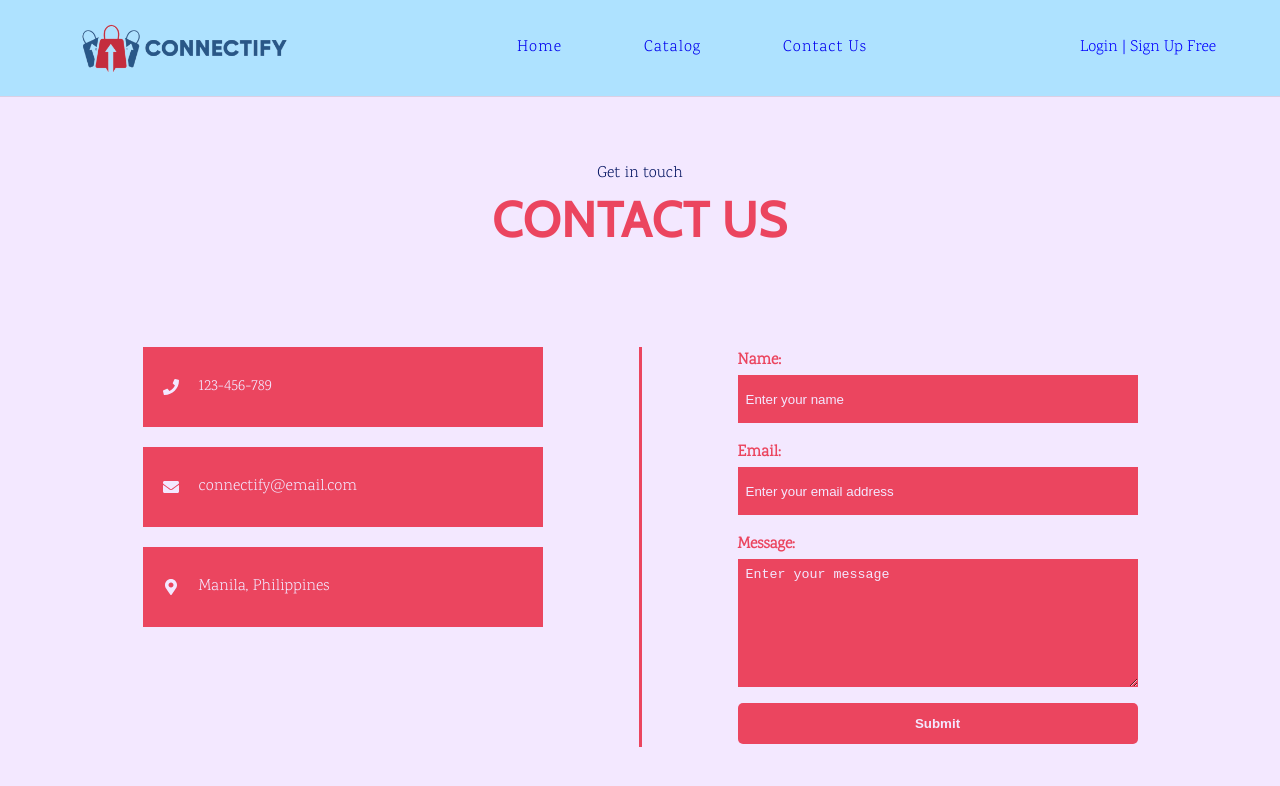
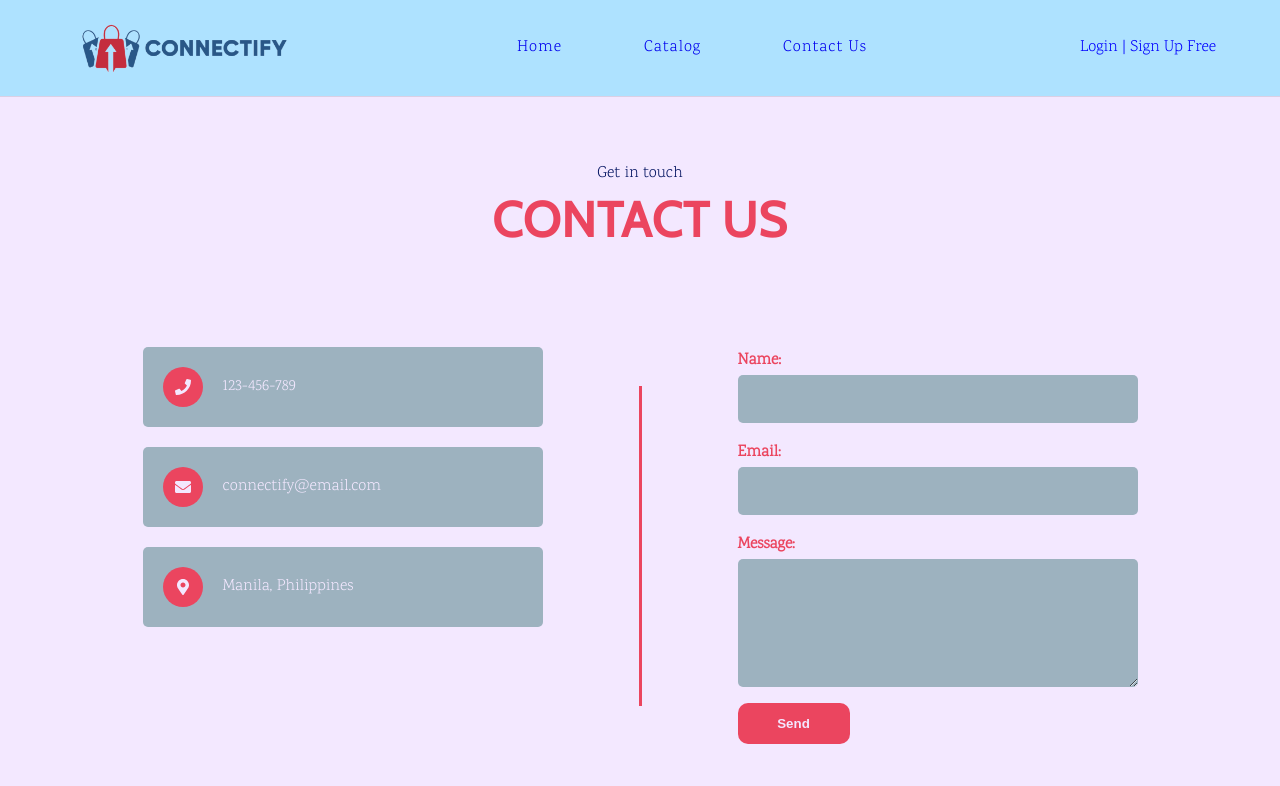
Before and after one commit to r4sy4n/connectify, a React (Create React App) app in the folder client/: page /contactus in a window 1280 px wide. Shown: the top 786 px of the page. Built offline with nearby package versions, Linux system fonts and the light colour scheme.

Commit message:
fix: change bg-colors, font colors, div sizings

```diff
--- a/client/src/assets/wrappers/ContactDetailsWrapper.js
+++ b/client/src/assets/wrappers/ContactDetailsWrapper.js
@@ -13,11 +13,22 @@ const ContactItem = styled.div`
   align-items: center;
   gap: 20px;
   justify-content: flex-start;
-  background-color: #EB455F;
+  background-color: rgb(157, 178, 191);
   width: 25rem;
   height: 5rem;
   padding-left: 20px;
   color: #F3E8FF;
+  border-radius: 5px;
+
+  .icon {
+    background-color: #EB455F;
+    width: 40px;
+    height: 40px;
+    border-radius: 50%;
+    display: flex;
+    align-items: center;
+    justify-content: center;
+  }
 
   p {
     margin: 0;
--- a/client/src/assets/wrappers/ContactFormWrapper.js
+++ b/client/src/assets/wrappers/ContactFormWrapper.js
@@ -25,13 +25,10 @@ const Form = styled.form`
     width: 100%;
     padding: 0.5rem;
     margin-bottom: 1rem;
-    background-color: #EB455F;
+    background-color: rgb(157, 178, 191);
     border: none;
     color: #F3E8FF;
-
-    &::placeholder {
-        color: #F3E8FF;
-    }
+    border-radius: 5px;
   }
 
   textarea {
@@ -50,7 +47,8 @@ const Button = styled.button`
   color: #F3E8FF;
   font-weight: bold;
   cursor: pointer;
-  border-radius: 5px;
+  border-radius: 10px;
+  width: 7rem;
 `;
 
 export { ContactFormWrapper, Form, Button };
--- a/client/src/assets/wrappers/ContactWrapper.js
+++ b/client/src/assets/wrappers/ContactWrapper.js
@@ -43,7 +43,7 @@ cursor: pointer;
 
 .contact-border {
   width: 3px;
-  height: 25rem;
+  height: 20rem;
   background-color: #EB455F;
   margin: 0 3rem;
   align-self: center;
--- a/client/src/components/ContactDetails.js
+++ b/client/src/components/ContactDetails.js
@@ -6,15 +6,21 @@ const ContactDetails = () => {
     return (
         <ContactDetailsWrapper>
             <ContactItem>
-                <FaPhone />
+                <div className='icon'>
+                    <FaPhone/>
+                </div>
                 <p>123-456-789</p>
             </ContactItem>
             <ContactItem>
-                <FaEnvelope />
+                <div className='icon'>
+                    <FaEnvelope/>
+                </div>
                 <p>connectify@email.com</p>
             </ContactItem>
             <ContactItem>
-                <FaMapMarkerAlt />
+                <div className='icon'>
+                    <FaMapMarkerAlt/>
+                </div>
                 <p>Manila, Philippines</p>
             </ContactItem>
         </ContactDetailsWrapper>
--- a/client/src/components/ContactForm.js
+++ b/client/src/components/ContactForm.js
@@ -52,7 +52,6 @@ const ContactForm = () => {
           type="text"
           id="name"
           value={ state.name }
-          placeholder="Enter your name"
           onChange={( event ) => dispatch({ type: 'SET_NAME', payload: event.target.value })}
           required
         />
@@ -62,7 +61,6 @@ const ContactForm = () => {
           type="email"
           id="email"
           value={ state.email }
-          placeholder="Enter your email address"
           onChange={( event ) => dispatch({ type: 'SET_EMAIL', payload: event.target.value })}
           required
         />
@@ -71,13 +69,12 @@ const ContactForm = () => {
         <textarea
           id="message"
           value={ state.message }
-          placeholder="Enter your message"
           onChange={( event ) => dispatch({ type: 'SET_MESSAGE', payload: event.target.value })}
           required
         >
         </textarea>
 
-        <Button type="submit">Submit</Button>
+        <Button type="submit">Send</Button>
       </Form>
 
       {state.showPopup && (
```
